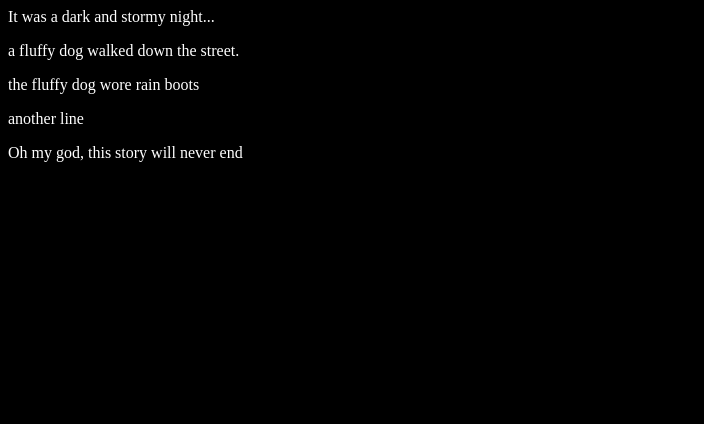
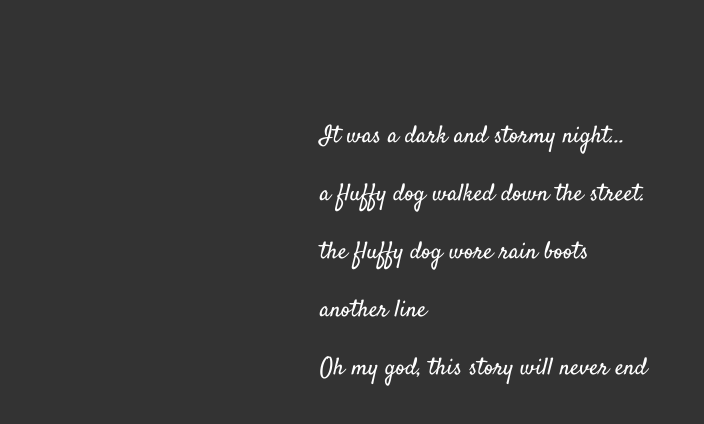
Before and after one commit to ldeck921/fireside-story, a plain HTML site: page index.html in a window 1280 px wide. Shown: the whole page, without its empty margins (0-704 px from the left). Drawn offline with Linux system fonts and the light colour scheme.

Commit message:
centered text and cursive font

```diff
--- a/index.html
+++ b/index.html
@@ -1,6 +1,7 @@
 <html>
     <head>
         <link rel="stylesheet" type="text/css" href="style.css">
+        <link href="https://fonts.googleapis.com/css?family=Satisfy" rel="stylesheet">
     </head>
     <body>
         <p>It was a dark and stormy night...</p>
--- a/style.css
+++ b/style.css
@@ -1,4 +1,7 @@
 body {
-  color: rgb(255, 255, 255);
-  background-color: black;
-}
+    color: white;
+    background-color: #333;
+    font-size: 150%;
+    font-family: 'Satisfy', cursive;
+    margin: 5em 25%;
+  }
```
